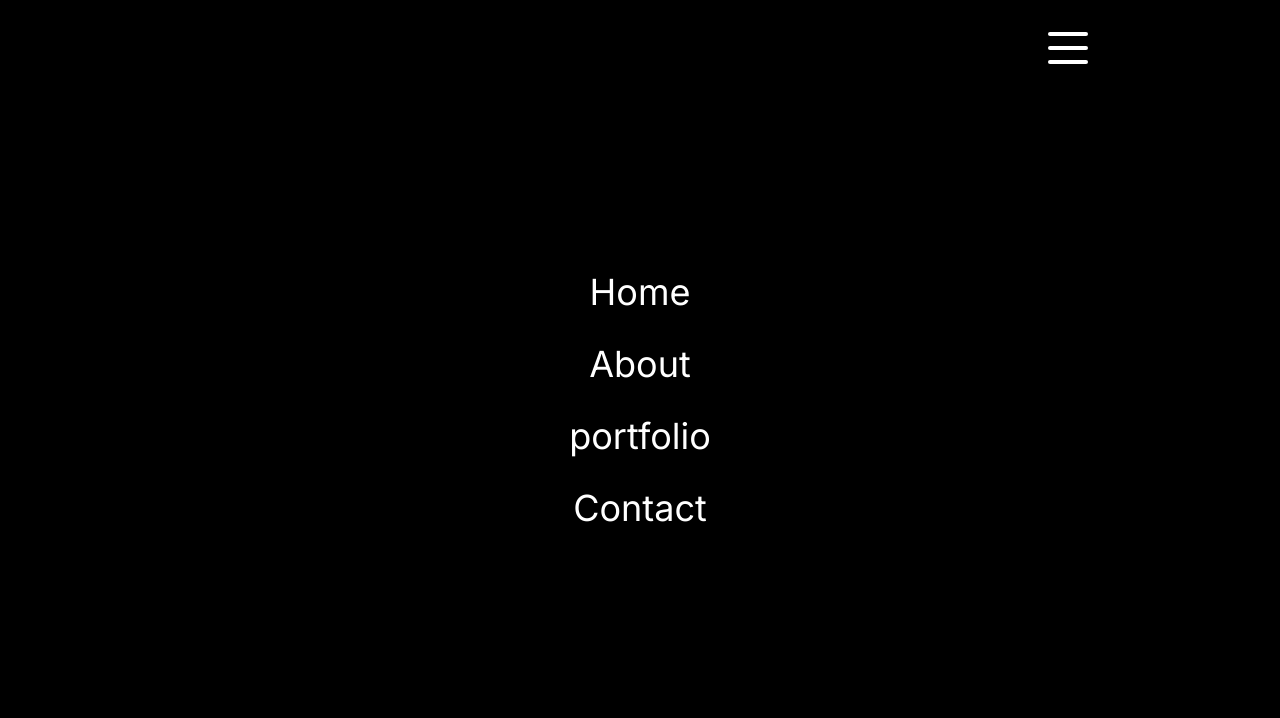
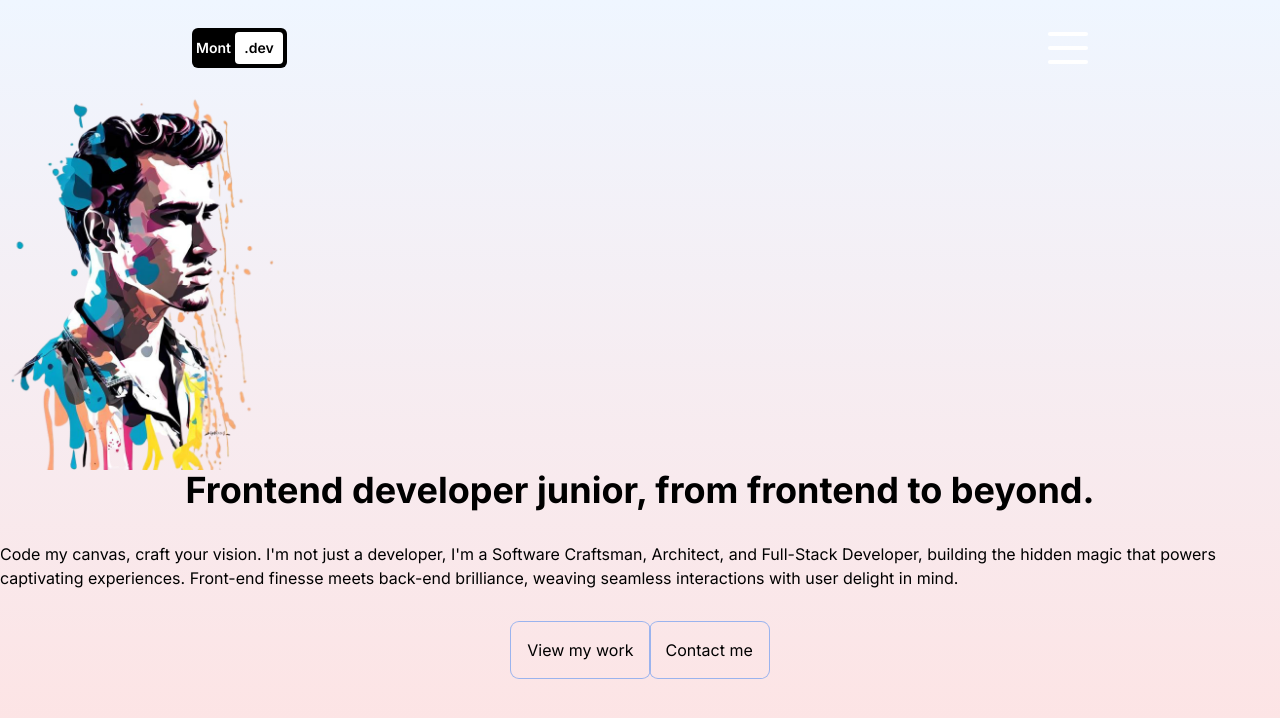
Before and after one commit to montsegv-2/next-portafolio, a Next.js app: page / in a window 1280 px wide. Shown: the top 718 px of the page. Built offline with nearby package versions, Linux system fonts and the light colour scheme.

Commit message:
Add onClick event

```diff
--- a/src/app/page.jsx
+++ b/src/app/page.jsx
@@ -5,7 +5,7 @@ const Homepage = () => {
     <div className="h-full flex flex-col">
       {/* IMAGE CONTAINER */}
       <div className="h-1/2 relative">
-        <Image src="/hero.png" alt="profile photo" fill />
+        <Image src="/hero.png" alt="profile photo" width={300} height={300} />
       </div>
       {/* TEXT CONTAINER */}
       <div className="h-1/2 flex flex-col gap-8 items-center justify-center">
--- a/src/components/navbar.jsx
+++ b/src/components/navbar.jsx
@@ -1,4 +1,7 @@
+"use client";
+
 import Link from "next/link";
+import { useState } from "react";
 
 const links = [
   { url: "/", title: "Home" },
@@ -8,6 +11,8 @@ const links = [
 ];
 
 const Navbar = () => {
+  const [open, setOpen] = useState(false);
+
   return (
     <div className="h-full flex items-center justify-between px-4 sm:px-8 md:px-12 lg:px-20 xl:px-48">
       {/* LOGO */}
@@ -16,7 +21,7 @@ const Navbar = () => {
           href="/"
           className="text-sm bg-black rounded-md p-1 font-semibold flex items-center justify-center"
         >
-          <span className="text-white mr-1">Lama</span>
+          <span className="text-white mr-1">Mont</span>
           <span className="w-12 h-8 rounded bg-white text-black flex items-center justify-center">
             .dev
           </span>
@@ -25,12 +30,16 @@ const Navbar = () => {
       {/* RESPONSIVE MENU */}
       <div className="">
         {/* MENU BUTTON */}
-        <button className="w-10 h-8 flex flex-col justify-between z-50 relative">
+        <button
+          className="w-10 h-8 flex flex-col justify-between z-50 relative"
+          onClick={() => setOpen((prev) => !prev)}
+        >
           <div className="w-10 h-1 bg-white rounded"></div>
           <div className="w-10 h-1 bg-white rounded"></div>
           <div className="w-10 h-1 bg-white rounded"></div>
         </button>
         {/* MENU LIST */}
+        {open && (
           <div className="absolute top-0 left-0 w-screen h-screen bg-black text-white flex flex-col items-center justify-center gap-8 text-4xl">
             {links.map((link) => (
               <Link href={link.url} key={link.title}>
@@ -38,6 +47,7 @@ const Navbar = () => {
               </Link>
             ))}
           </div>
+        )}
       </div>
     </div>
   );
```
Lines whose indentation alone changed are shown as unchanged.
